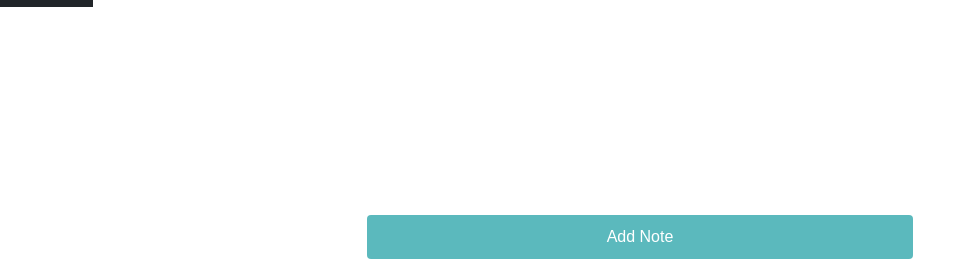
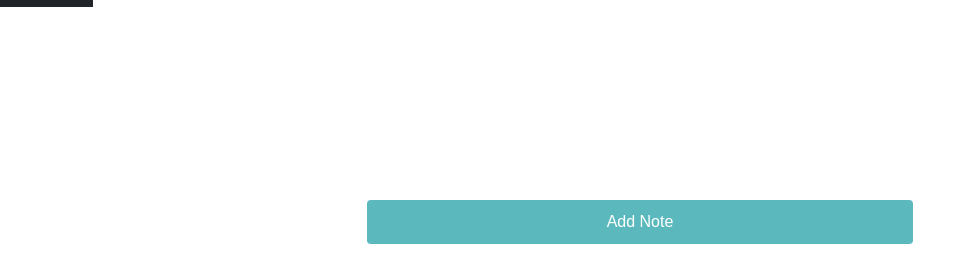
Before and after one commit to AttilaZsamboki/notethis, a Flask app: page /notes in a window 1280 px wide; the page is wider, and only the part inside the window is pictured. Shown: the part 793-1052 px from the top of that part, without its empty margins (0-976 px from the left). Run offline with Flask 2, Linux system fonts and the light colour scheme; a user stored in the database is signed in; data comes from the database, SQL or seed files in the repository; some libraries are stand-ins or nearby versions.

Commit message:
Update notes.html

```diff
--- a/website/templates/notes.html
+++ b/website/templates/notes.html
@@ -29,8 +29,8 @@
     <textarea name="note" id="note" class="form-control" placeholder="Write your notes here"></textarea>
         {{ form.date(class='datepicker form-control') }}
     <br />
-    <div align="center">
-        <button type="submit" class="btn btn-primary submit" style="margin-top: 15px">Add Note</button>
+    <div>
+        <button type="submit" class="btn btn-primary submit">Add Note</button>
     </div>
 </form>
 
```
